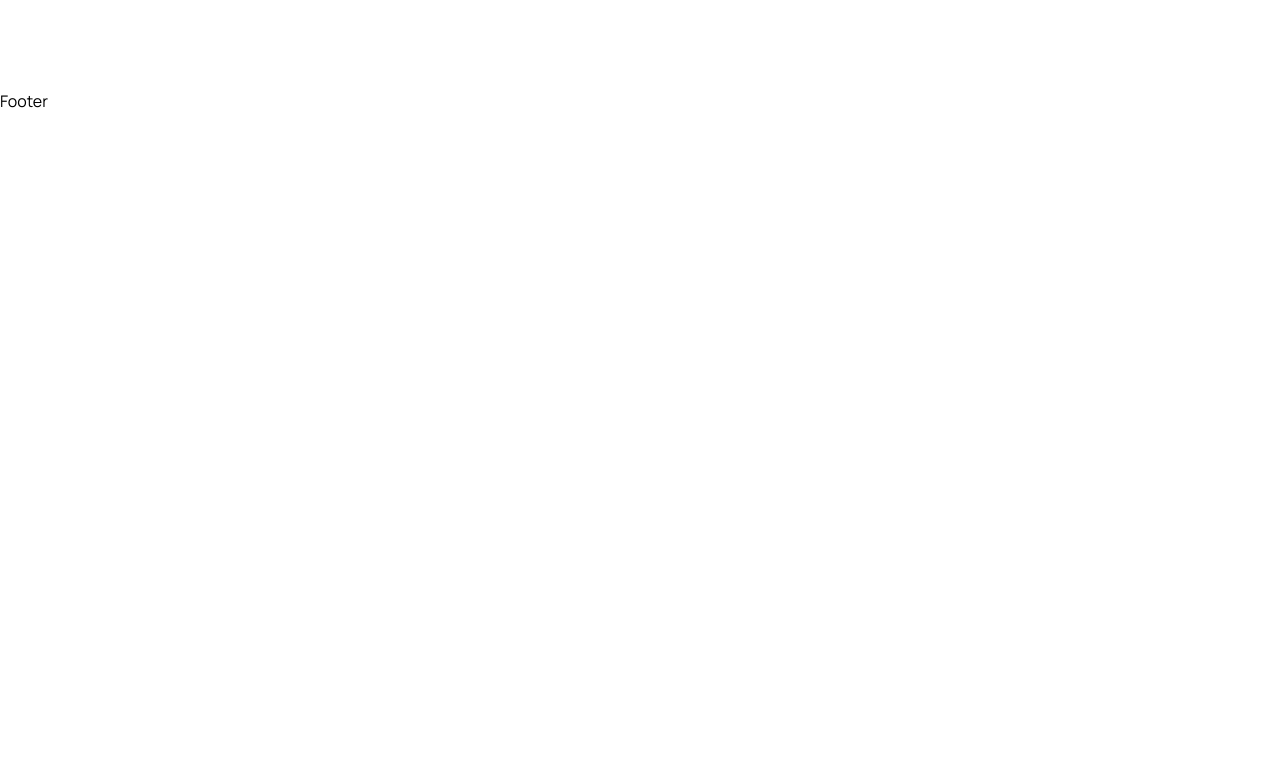
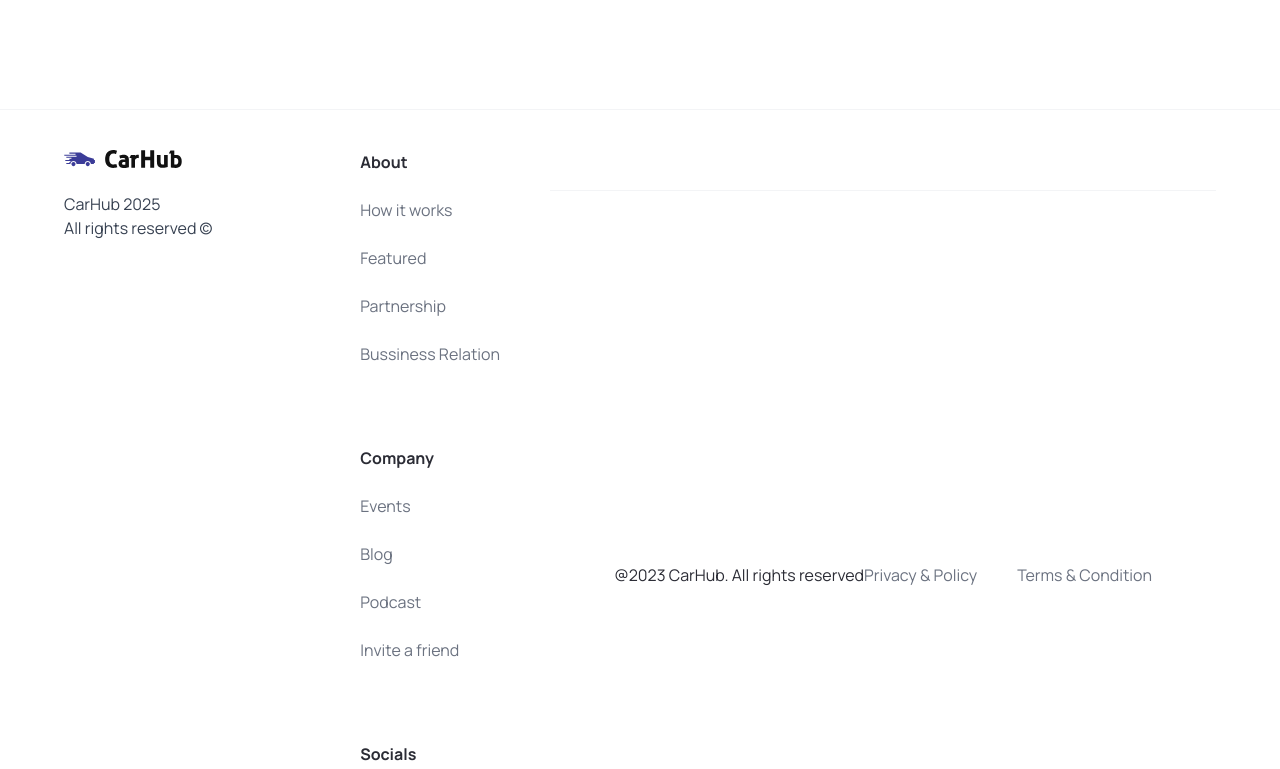
Before and after one commit to esnoko/Dream-Wheels, a Next.js app: page / in a window 1280 px wide. Shown: the part 711-1480 px from the top of the page. Before the commit the page ends 824 px from the top, so only its background shows below. Built offline with nearby package versions, Linux system fonts and the light colour scheme.

Commit message:
Update Footer

```diff
--- a/components/Footer.tsx
+++ b/components/Footer.tsx
@@ -1,9 +1,49 @@
-import React from 'react'
+import Image from "next/image";
+import Link from "next/link";
+import { footerLinks } from "@/constants";
 
 function Footer() {
   return (
-    <div>Footer</div>
-  )
+    <footer className='flex flex-col text-black-100  mt-5 border-t border-gray-100'>
+      <div className='flex max-md:flex-col flex-wrap justify-between gap-5 sm:px-16 px-6 py-10'>
+        <div className='flex flex-col justify-start items-start gap-6'>
+          <Image src='/logo.svg' alt='logo' width={118} height={18} className='object-contain'/>
+          <p className='text-base text-gray-700'>
+            CarHub 2025 <br/>
+           All rights reserved &copy;
+           </p>
+        </div>
+        <div className="footer__links">
+          {footerLinks.map((link) => (
+            <div key={link.title} className="footer__link">
+              <h3 className="font-bold">{link.title}</h3>
+              {link.links.map((item) => (
+                <Link
+                   key={item.title}
+                   href={item.url}
+                    className="text-gray-500">
+                    {item.title}
+                    </Link>
+              ))}
+            </div>
+          ))}
+        </div>
+
+        <div className='flex justify-between items-center flex-wrap mt-10 border-t border-gray-100 sm:px-16 px-6 py-10'>
+        <p>@2023 CarHub. All rights reserved</p>
+
+        <div className="footer__copyrights-link">
+        <Link href="/" className="text-gray-500">
+          Privacy & Policy
+        </Link>
+        <Link href="/" className="text-gray-500">
+          Terms & Condition
+        </Link>
+      </div>
+        </div>
+      </div>
+    </footer>
+  );
 }
 
-export default Footer
+export default Footer;
```
